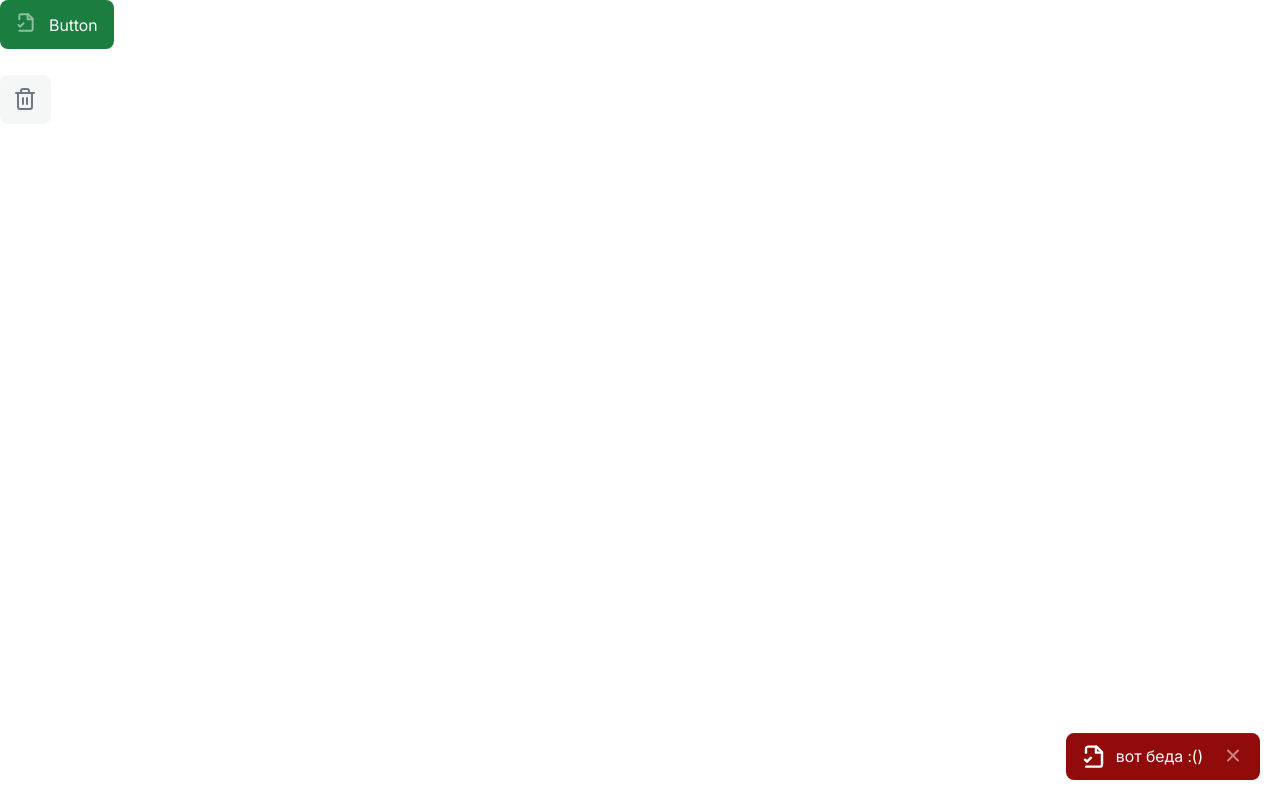
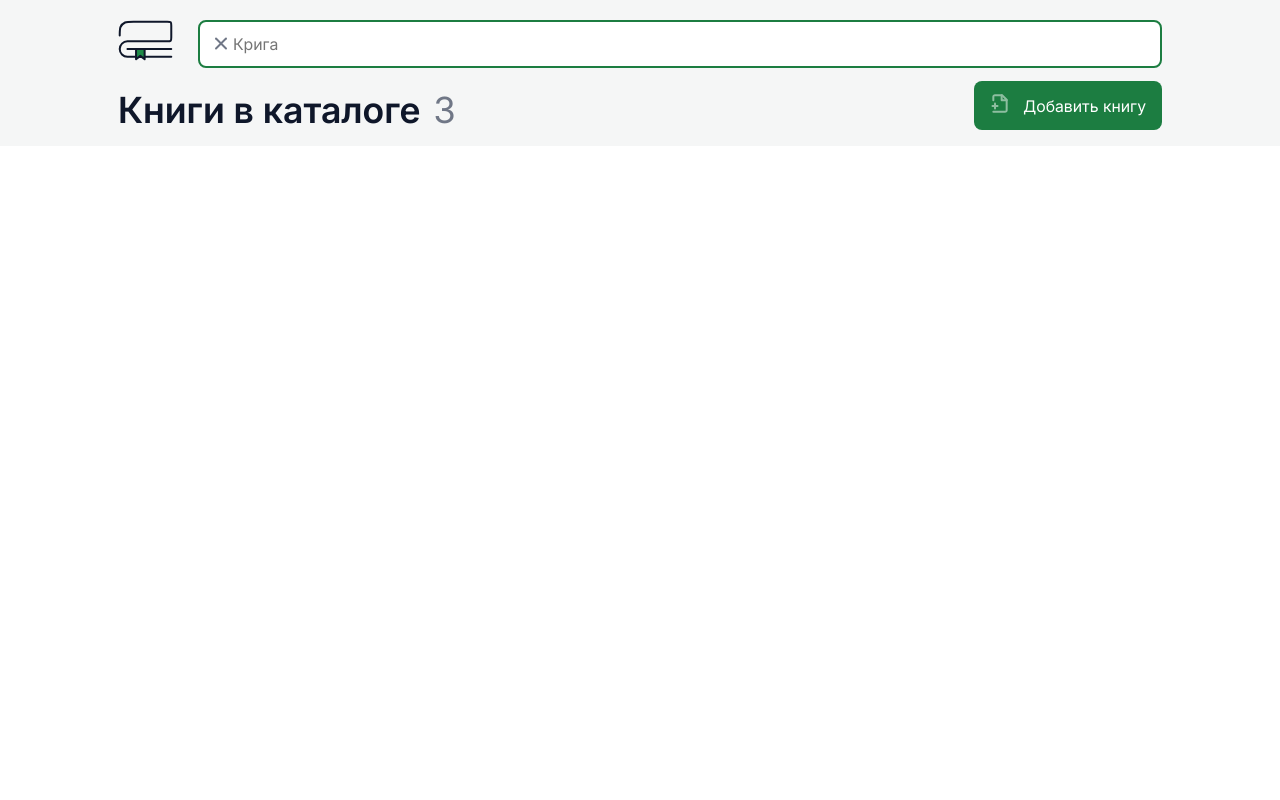
Before and after one commit to ase444ka/my-books, a Vue app: page / in a window 1280 px wide. Built offline with nearby package versions, Linux system fonts and the light colour scheme.

Commit message:
add header

```diff
--- a/src/App.vue
+++ b/src/App.vue
@@ -15,15 +15,104 @@ const ch = ref('');
 </script>
 
 <template>
-  <header>
-    <MyButton text="Button">
-      <use href="./assets/sprites.svg#success"></use>
-    </MyButton>
-    <br />
-    <MyButton>
-      <use href="./assets/sprites.svg#trash"></use>
-    </MyButton>
+  <header class="header">
+    <div class="container">
+      <div class="header__top">
+        <svg class="header__logo">
+          <use href="./assets/sprites.svg#logo"></use>
+        </svg>
+        <!-- <MyInput class="header__search" placeholder="Крига">
+          <template #prepend-icon>
+            <svg>
+              <use href="./assets/sprites.svg#magnify"></use>
+            </svg>
+          </template>
+        </MyInput> -->
+        <!-- <MyButton class="header__search-button">
+          <use href="./assets/sprites.svg#magnify"></use>
+        </MyButton> -->
+        <MyInput class="header__search header__search_mini" placeholder="Крига" is-success>
+          <template #prepend-icon>
+            <svg>
+              <use href="./assets/sprites.svg#cross"></use>
+            </svg>
+          </template>
+        </MyInput>
+      </div>
+      <div class="header__bottom">
+        <h1 class="header__title">Книги в каталоге <span>3</span></h1>
+        <MyButton class="header__button" text="Добавить книгу">
+          <use href="./assets/sprites.svg#add"></use>
+        </MyButton>
+      </div>
+    </div>
   </header>
 </template>
 
-<style scoped></style>
+<style lang="scss" scoped>
+.header {
+  background-color: var(--color-border);
+  padding-top: 13px;
+  &__top {
+    display: flex;
+    align-items: center;
+    gap: 25px;
+    @media screen and (max-width: 480px) {
+      gap: 16px;
+    }
+    @media screen and (max-width: 320px) {
+      justify-content: space-between;
+    }
+  }
+
+  &__bottom {
+    display: flex;
+  }
+
+  &__logo {
+    flex-basis: 55px;
+    height: 41px;
+    color: var(--color-text);
+    flex-grow: 0;
+    flex-shrink: 0;
+  }
+
+  &__search {
+    flex-grow: 1;
+    * {
+      background-color: var(--color-background);
+    }
+  }
+
+  &__bottom {
+    padding-top: 13px;
+    padding-bottom: 16px;
+    display: flex;
+    justify-content: space-between;
+  }
+  &__title {
+    padding-top: 11px;
+    @media screen and (max-width: 480px) {
+      padding-top: 0;
+    }
+    span {
+      color: var(--color-paragraph);
+      padding-left: 4px;
+    }
+  }
+  &__button {
+    @media screen and (max-width: 510px) {
+      position: fixed;
+      width: 90%;
+      bottom: 20px;
+      left: 5%;
+    }
+  }
+  &__search-button {
+    background-color: var(--color-background);
+    &:hover {
+      color: var(--color-text);
+    }
+  }
+}
+</style>
--- a/src/assets/main.scss
+++ b/src/assets/main.scss
@@ -86,15 +86,15 @@ button *,
 
 .container {
   max-width: 1124px;
-  padding: 40px;
+  padding: 0 40px;
   margin: auto;
   @media screen and (max-width: 768px) {
-    padding: 75px;
+    padding: 0 75px;
   }
   @media screen and (max-width: 480px) {
-    padding: 30px;
+    padding: 0 30px;
   }
   @media screen and (max-width: 320px) {
-    padding: 20px;
+    padding: 0 20px;
   }
 }
--- a/src/components/ui/MyButton.vue
+++ b/src/components/ui/MyButton.vue
@@ -32,6 +32,7 @@ const buttonClass = computed(() => (text ? '' : 'button_type_icon'));
   color: var(--color-background);
   display: flex;
   align-items: center;
+  justify-content: center;
   @media screen and (max-width: 1024px) {
     padding: 8px 12px;
     gap: 0px;
@@ -63,9 +64,7 @@ const buttonClass = computed(() => (text ? '' : 'button_type_icon'));
       opacity: 1;
     }
     &:hover {
-      .button__icon {
         color: var(--color-danger);
-      }
     }
   }
 }
--- a/src/components/ui/MyInput.vue
+++ b/src/components/ui/MyInput.vue
@@ -1,10 +1,28 @@
 <script setup>
+import {computed} from 'vue';
+
 const model = defineModel();
-const {label} = defineProps({
+
+const {label, errorMessage, placeholder, isSuccess} = defineProps({
   label: String,
   errorMessage: String,
   placeholder: String,
+  isSuccess: {
+    type: Boolean,
+    default: false,
+  }
 });
+
+const stateClass = computed(() => {
+  if (errorMessage) {
+    return 'input__input_state_error'
+  }
+  if (isSuccess) {
+    return 'input__input_state_success'
+  }
+  return ''
+})
+
 </script>
 
 <template>
@@ -14,12 +32,13 @@ const {label} = defineProps({
         {{ label }}
       </div>
     </slot>
-    <input
-      type="text"
-      v-model="model"
-      class="input__input input__input_state_error"
-      :placeholder="placeholder"
-    />
+    <div class="input__input" :class="stateClass">
+      <slot name="prepend-icon"></slot>
+
+      <input type="text" v-model="model" :placeholder="placeholder" />
+      <slot name="append-icon"></slot>
+    </div>
+
     <div class="input__error note" v-if="errorMessage">{{ errorMessage }}</div>
   </label>
 </template>
@@ -35,6 +54,7 @@ const {label} = defineProps({
   }
 
   &__input {
+    display: flex;
     padding: 12px;
     border: none;
     outline: none;
@@ -47,12 +67,6 @@ const {label} = defineProps({
     &::placeholder {
       text-transform: capitalize;
     }
-    &_state_success {
-      border: 2px solid var(--color-success);
-    }
-    &_state_error {
-      border: 2px solid var(--color-danger);
-    }
     &_state_error,
     &_state_success {
       padding: 11px;
@@ -60,13 +74,34 @@ const {label} = defineProps({
         padding: 9px;
       }
     }
+    &_state_success {
+      border: 2px solid var(--color-success);
+    }
+    &_state_error {
+      border: 2px solid var(--color-danger);
+    }
+
+    input,
+    input:focus,
+    input:focus-visible {
+      height: 100%;
+      border: none;
+      outline: none;
+      background-color: inherit;
+    }
+
+    :slotted(svg) {
+      color: var(--color-paragraph);
+      width: 20px;
+      height: 20px;
+    }
   }
   &__error {
     color: var(--color-danger);
     padding-left: 17px;
     @media screen and (max-width: 1024px) {
-        margin-top: -3px;
-      }
+      margin-top: -3px;
+    }
   }
 }
 </style>
```
Also changed, not shown: src/assets/logo.svg, src/assets/sprites.svg.
